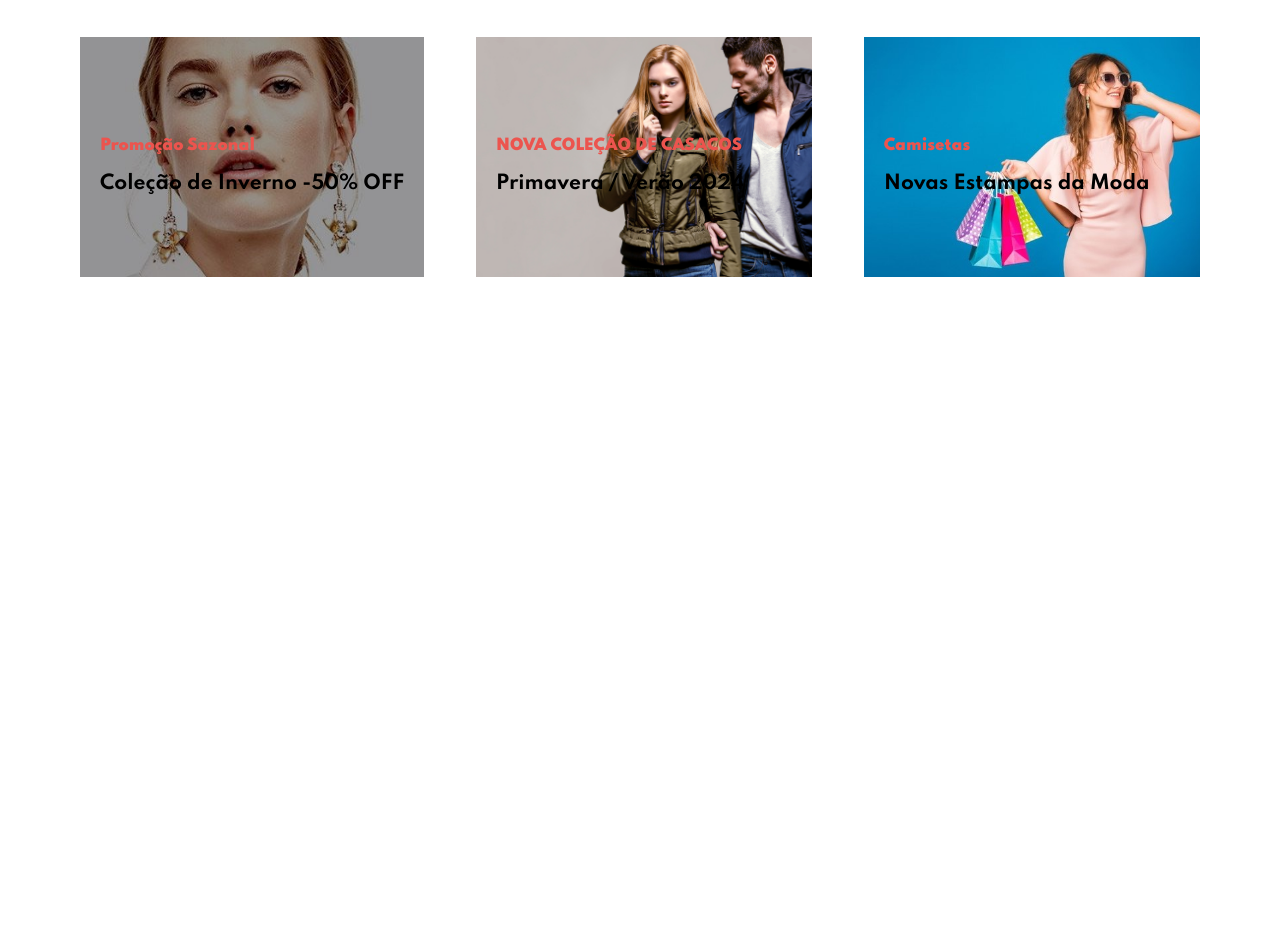
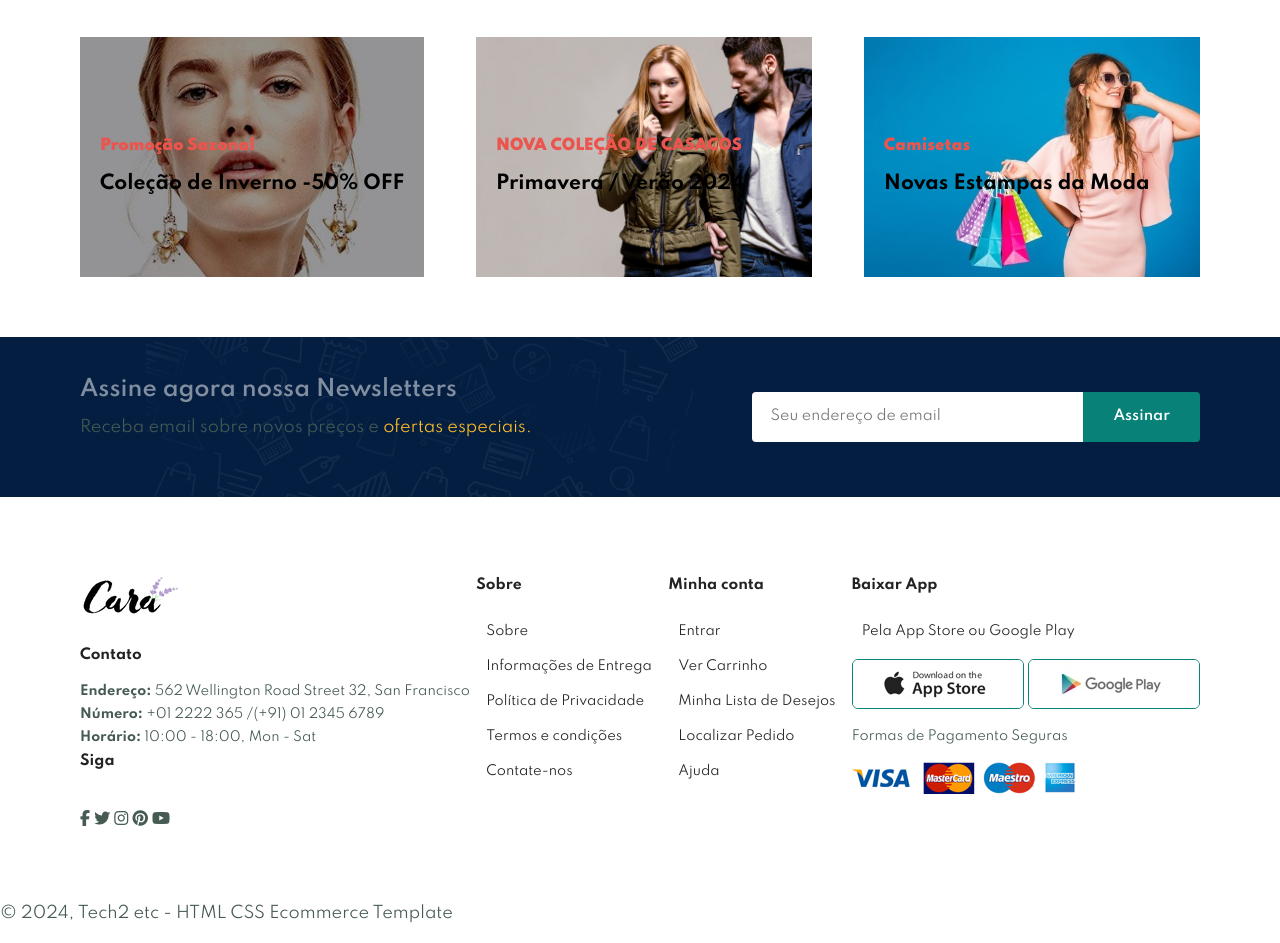
Before and after one commit to Raidejunior/lojaderoupas.github.io, a plain HTML site: page index.html in a window 1280 px wide. Shown: the part 4353-5296 px from the top of the page. Before the commit the page ends 4650 px from the top, so only its background shows below. Drawn offline with Linux system fonts and the light colour scheme.

Commit message:
:up: Adicionado Layout da página principal

```diff
--- a/index.html
+++ b/index.html
@@ -365,7 +365,69 @@
         </div>
     </section>
 
-    <section id="newsletter"></section>
+    <section id="newsletter" class="section-p1 section-m1">
+        <div class="newstext">
+            <h4>Assine agora nossa Newsletters</h4>
+            <p>Receba email sobre novos preços e <span>ofertas especiais.</span></p>
+        </div>
+        <div class="form">
+            <input type="text" placeholder="Seu endereço de email">
+            <button class="normal">Assinar</button>
+        </div>
+    </section>
+
+    <footer class="section-p1">
+        <div class="col">
+            <img class="logo" src="img/logo.png" alt="">
+            <h4>Contato</h4>
+            <p><strong>Endereço: </strong>562 Wellington Road Street 32, San Francisco</p>
+            <p><strong>Número: </strong> +01 2222 365 /(+91) 01 2345 6789</p>
+            <p><strong>Horário: </strong> 10:00 - 18:00, Mon - Sat</p>
+            <div class="follow">
+                <h4>Siga</h4>
+                <div class="icon">
+                    <i class="fab fa-facebook-f"></i>
+                    <i class="fab fa-twitter"></i>
+                    <i class="fab fa-instagram"></i>
+                    <i class="fab fa-pinterest"></i>
+                    <i class="fab fa-youtube"></i>
+                </div>
+            </div>
+        </div>
+
+        <div class="col">
+            <h4>Sobre</h4>
+            <a href="#">Sobre</a>
+            <a href="#">Informações de Entrega</a>
+            <a href="#">Política de Privacidade</a>
+            <a href="#">Termos e condições</a>
+            <a href="#">Contate-nos</a>
+        </div>
+
+        <div class="col">
+            <h4>Minha conta</h4>
+            <a href="#">Entrar</a>
+            <a href="#">Ver Carrinho</a>
+            <a href="#">Minha Lista de Desejos</a>
+            <a href="#">Localizar Pedido</a>
+            <a href="#">Ajuda</a>
+        </div>
+
+        <div class="col install">
+            <h4>Baixar App</h4>
+            <a href="#">Pela App Store ou Google Play</a>
+            <div class="row">
+                <img src="img/pay/app.jpg" alt="">
+                <img src="img/pay/play.jpg" alt="">
+            </div>
+            <p>Formas de Pagamento Seguras </p>
+            <img src="img/pay/pay.png" alt="">
+        </div>
+    </footer>
+
+    <div class="copyright">
+        <p>© 2024, Tech2 etc - HTML CSS Ecommerce Template</p>
+    </div>
 
     <script src="script.js"></script>
 </body>
--- a/style.css
+++ b/style.css
@@ -401,3 +401,114 @@ body {
   font-weight: 900;
   font-size: 15px;
 }
+
+#newsletter{
+  display: flex;
+  justify-content: space-between;
+  flex-wrap: wrap;
+  align-items: center;
+  background-image: url("img/banner/b14.png");
+  background-repeat: no-repeat;
+  background-position: 20% 30%;
+  background-color: #041e42;
+}
+
+#newsletter h4{
+  font-size: 22px;
+  font-weight: 600;
+  color: #818ea0;
+}
+
+#newsletter p span{
+  color: #ffbd27;
+}
+
+#newsletter .form{
+  display: flex;
+  width: 40%;
+}
+
+#newsletter input{
+  height: 3.125rem;
+  padding: 0 1.25em;
+  font-size: 14px;
+  width: 100%;
+  border: 1px solid transparent;
+  border-radius: 4px;
+  outline: none;
+  border-top-right-radius: 0;
+  border-bottom-right-radius: 0;
+}
+
+#newsletter button {
+  background-color: #088178;
+  color: #fff;
+  white-space: nowrap;
+  border-top-left-radius: 0;
+  border-bottom-left-radius: 0;
+}
+
+footer{
+  display: flex;
+  flex-direction: wrap;
+  justify-content: space-between;
+}
+
+footer .col{
+  display: flex;
+  flex-direction: column;
+  align-items: flex-start;
+  margin-bottom: 20px;
+}
+
+footer .logo{
+  margin-bottom: 30px;
+}
+
+footer h4{
+  font-size: 14px;
+  padding-bottom: 20px;
+}
+
+footer p{
+  font-size: 13px;
+  margin: 0 0 8px 0;
+}
+
+footer a{
+  font-size: 13px;
+  text-decoration: none;
+  color: #222;
+  margin: 10px;
+}
+
+footer .follow i{
+  margin-top: 20px;
+}
+
+footer .follow{
+  color: #465b52;
+  padding-right: 4px;
+  cursor: pointer;
+}
+
+footer .install .row img{
+  border: 1px solid #088178;
+  border-radius: 6px;
+}
+
+footer .install img {
+  margin: 10px 0 15px 0;
+}
+
+footer .follow i:hover,
+footer a:hover{
+  color: #088178;
+}
+
+footer .copyright{
+  width: 100%;
+  display: flex;
+  justify-content: center;
+  text-align: center;
+}
```
